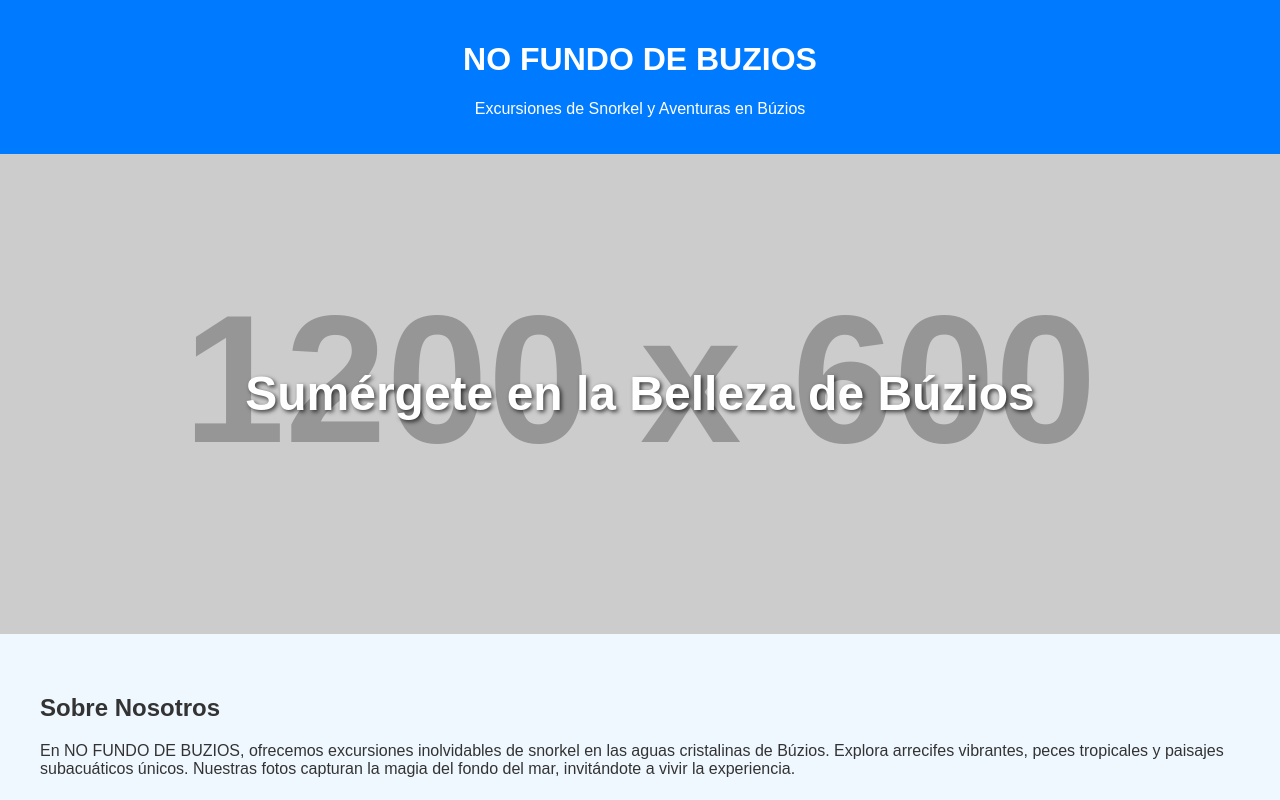
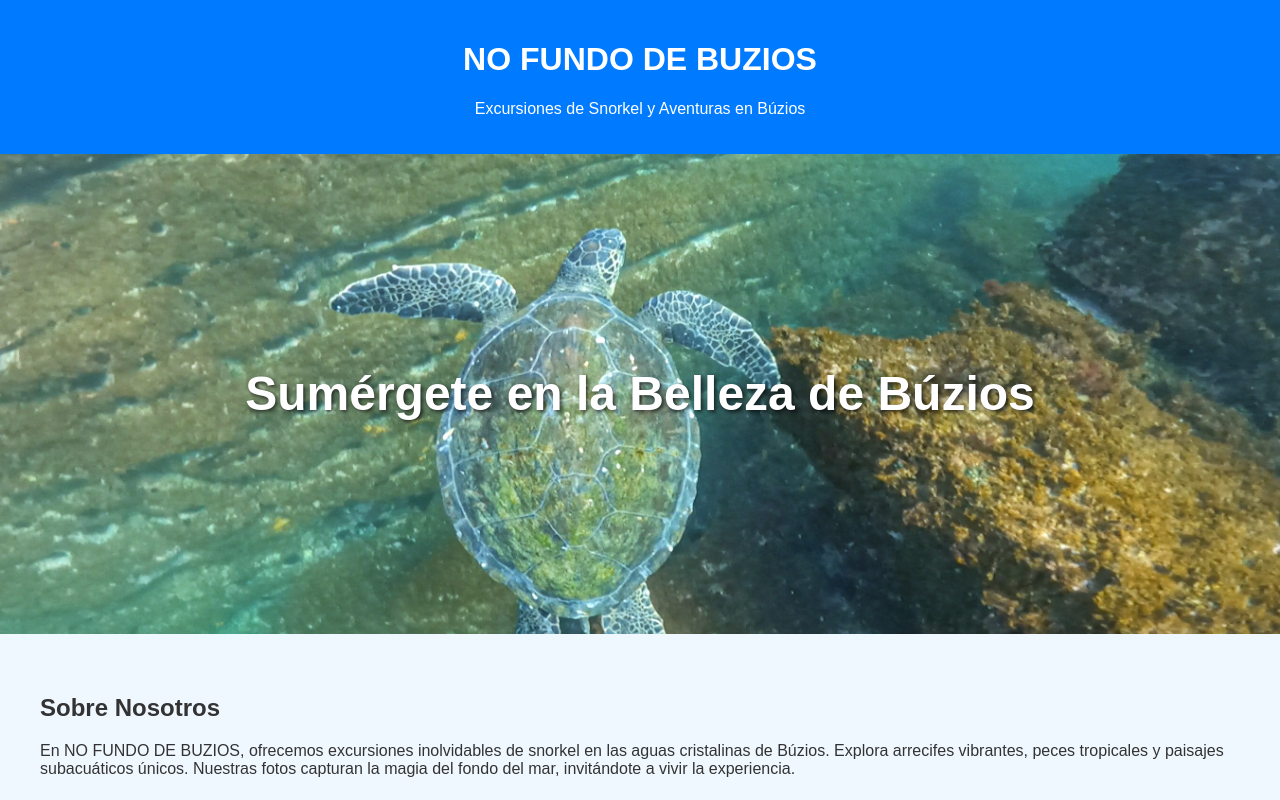
Before and after one commit to nofundodebuzios/nofundodebuzios, a plain HTML site: page index.html in a window 1280 px wide. Shown: the top 800 px of the page. Drawn offline with Linux system fonts and the light colour scheme; placeholder pictures from the web are drawn by us.

Commit message:
Update index.html

```diff
--- a/index.html
+++ b/index.html
@@ -20,7 +20,7 @@
             text-align: center;
         }
         .hero {
-            background-image: url('https://via.placeholder.com/1200x600?text=Hero+Foto+Subacuatica+Buzios'); /* Reemplaza con tu foto hero */
+            background-image: url(GH015973_1718833415502.jpg); /* Reemplaza con tu foto hero */
             background-size: cover;
             background-position: center;
             height: 60vh;
```
